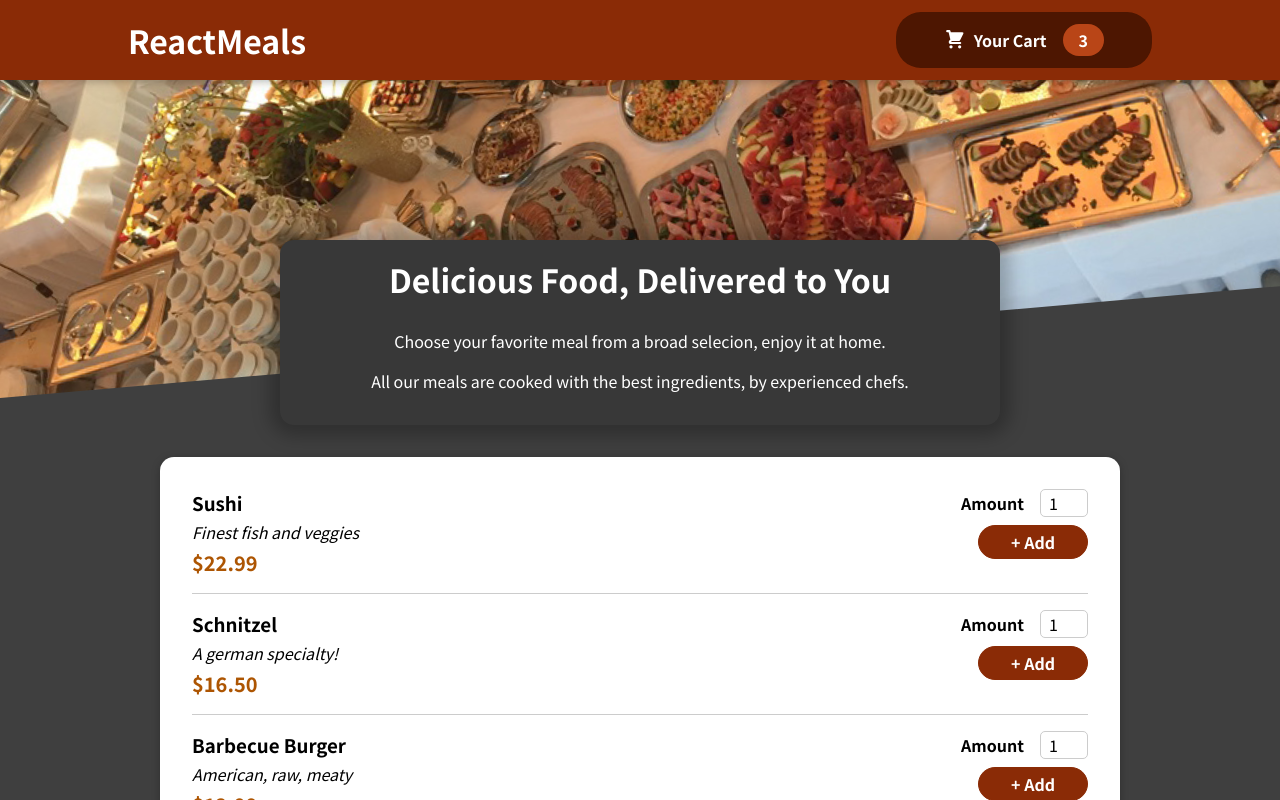
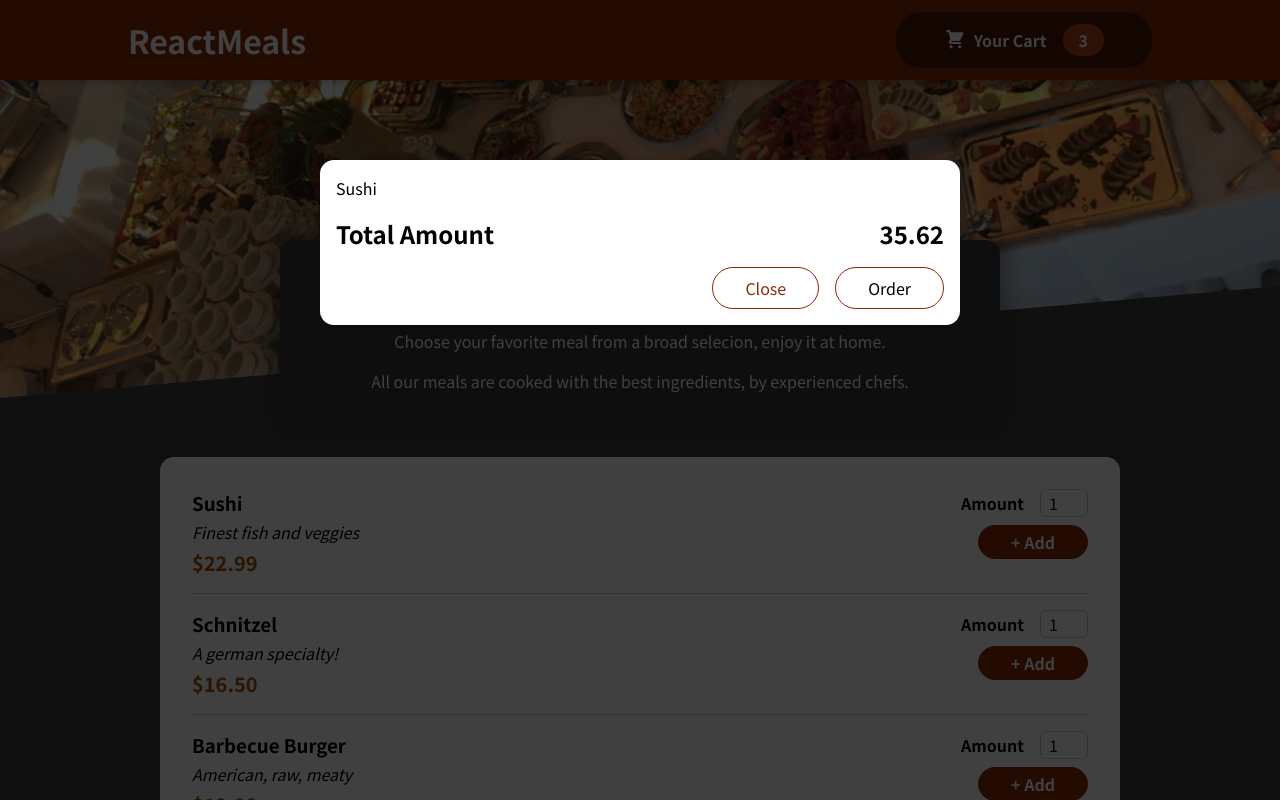
Before and after one commit to Wannabeguru/react-food-order-app, a JavaScript app: page / in a window 1280 px wide. Shown: the top 800 px of the page. Built offline with nearby package versions, Linux system fonts and the light colour scheme.

Commit message:
completed modals by implementing react portals.

```diff
--- a/public/index.html
+++ b/public/index.html
@@ -28,6 +28,7 @@
   </head>
   <body>
     <noscript>You need to enable JavaScript to run this app.</noscript>
+    <div id="overlays"></div>
     <div id="root"></div>
     <!--
       This HTML file is a template.
--- a/src/App.js
+++ b/src/App.js
@@ -1,8 +1,10 @@
 import Header from "./components/Layout/Header";
 import Meals from "./components/Meals/Meals"
+import Cart from './components/Cart/Cart'
 function App() {
   return (
     <>
+      <Cart/>
       <Header />
       <main>
         <Meals/>
--- a/src/components/Cart/Cart.js
+++ b/src/components/Cart/Cart.js
@@ -1,8 +1,9 @@
+import Modal from "../UI/Modal";
 import classes from "./Cart.module.css";
 
 const Cart = (props) => {
   const cartItems = (
-    <ul>
+    <ul className={classes['cart-items']}>
       {[{ id: "c1", name: "Sushi", amount: 2, price: 12.99 }].map((item) => (
         <li>{item.name}</li>
       ))}
@@ -10,7 +11,7 @@
   );
 
   return (
-    <>
+    <Modal>
         {cartItems}
         <div className={classes.total}>
             <span>Total Amount</span>
@@ -20,7 +21,7 @@
             <button className={classes["button--alt"]}>Close</button>
             <button>Order</button>
         </div>
-    </>
+    </Modal>
   );
 };
 
--- a/src/components/UI/Modal.js
+++ b/src/components/UI/Modal.js
@@ -1,3 +1,29 @@
-const Modal = props => {};
+import classes from "./Modal.module.css";
+import ReactDOM from "react-dom";
+const BackDrop = (props) => {
+  return <div className={classes.backdrop}></div>;
+};
+
+const ModalOverlay = (props) => {
+  return (
+    <div className={classes.modal}>
+      <div className={classes.content}>{props.children}</div>
+    </div>
+  );
+};
+
+const portalElement = document.getElementById("overlays");
+
+const Modal = (props) => {
+  return (
+    <>
+      {ReactDOM.createPortal(<BackDrop />, portalElement)}
+      {ReactDOM.createPortal(
+        <ModalOverlay>{props.children}</ModalOverlay>,
+        portalElement
+      )}
+    </>
+  );
+};
 
 export default Modal;
```
Lines whose indentation alone changed are shown as unchanged.
